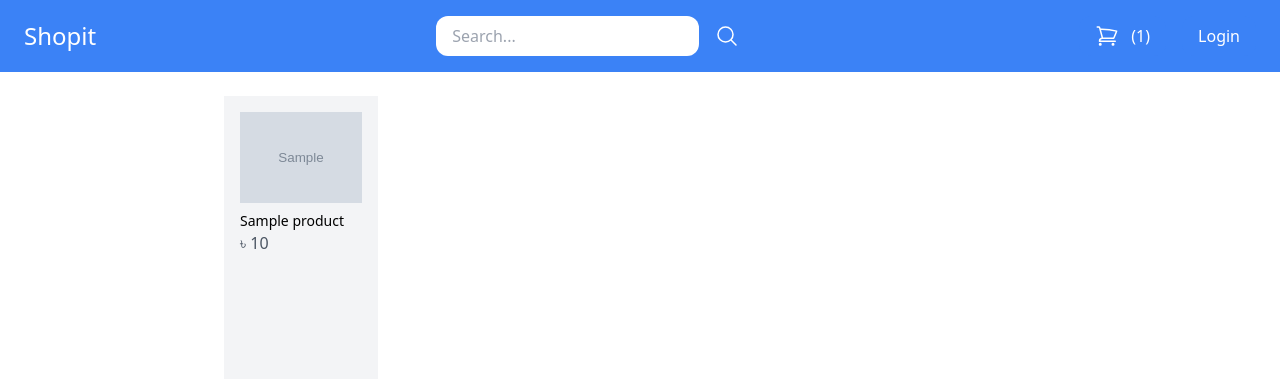
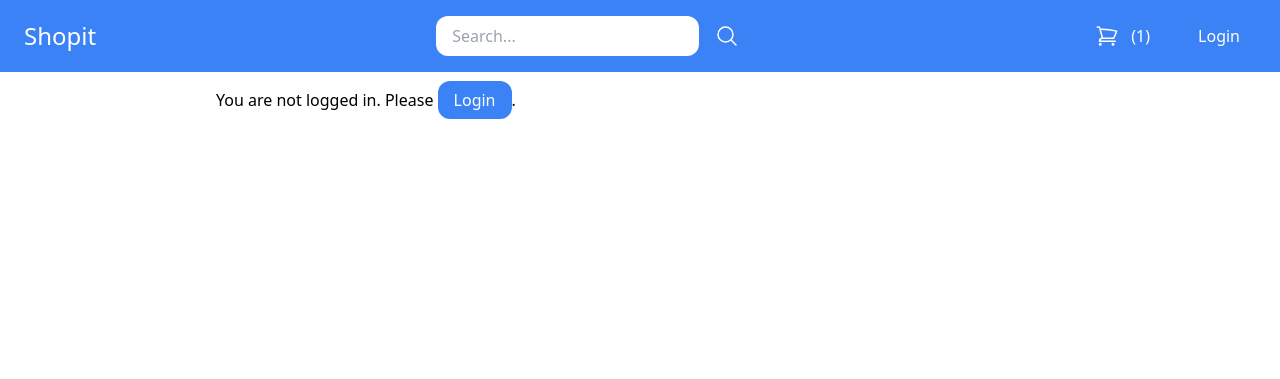
Before and after one commit to hmursaleen/l, a Django app: template core/templates/home.html in a window 1280 px wide. Shown: the top 379 px of the page. Run offline with Django 3.2, Linux system fonts and the light colour scheme; the template is opened without the code that fills it: most values are stand-ins (such as "Sample title", 1, 10 or a date in 2020); grey boxes marked "Sample" are stand-in pictures; some libraries are stand-ins or nearby versions.

Commit message:
changed home

```diff
--- a/core/templates/home.html
+++ b/core/templates/home.html
@@ -3,5 +3,10 @@
 {% block title %}Home{% endblock %}
 
 {% block content %}
-{% include 'products.html' %}
+{% if user.is_authenticated %}
+    {% include 'products.html' %}
+{% else %}
+    <p>You are not logged in. Please <a href="{% url 'login' %}" class="py-2 px-4 bg-blue-500 hover:bg-blue-700 rounded-xl text-white">Login</a>.</p>
+{% endif %}
+
 {% endblock %}
```
